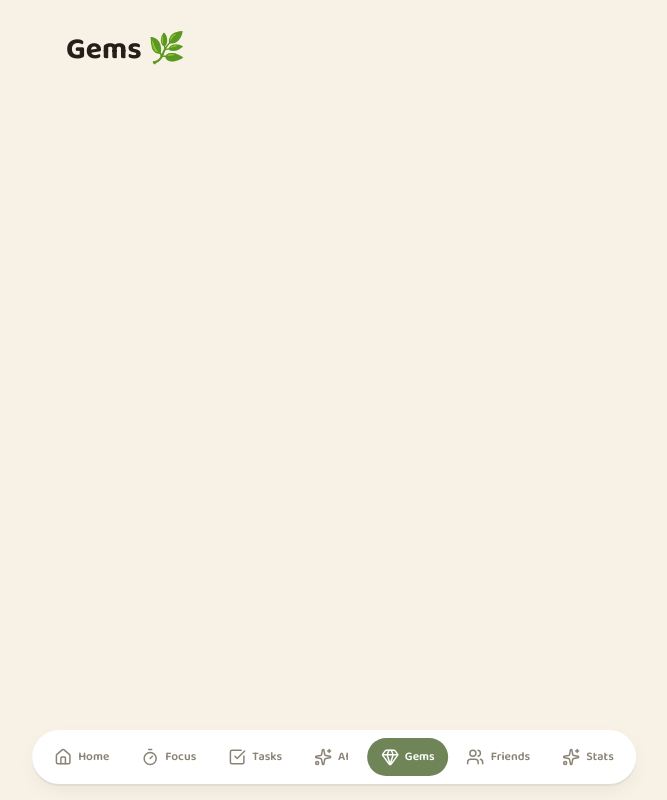
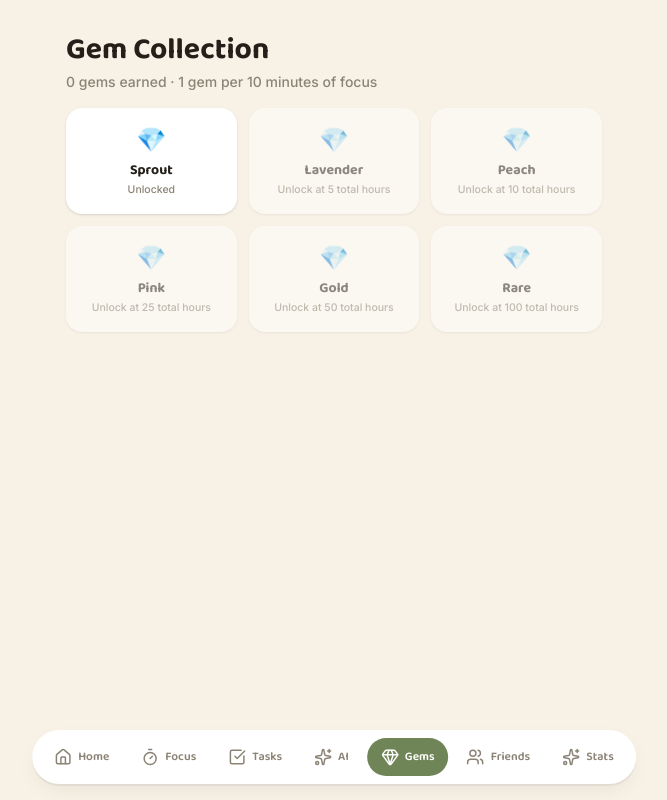
Before and after one commit to mayaok12/studypal-, a React (Vite) app in the folder web/: page /gems in a window 1280 px wide. Both pictures are taken after a click on the button "Continue with Google". Shown: the whole page, without its empty margins (306-973 px from the left). Built offline with nearby package versions, Linux system fonts and the light colour scheme.

Commit message:
gem page update

```diff
--- a/web/src/pages/Gems.jsx
+++ b/web/src/pages/Gems.jsx
@@ -1,5 +1,44 @@
+import { useOutletContext } from 'react-router-dom'
+
+const TIERS = [
+  { name: 'Sprout', threshold: 0, sub: 'Your very first session' },
+  { name: 'Lavender', threshold: 5, sub: 'Unlock at 5 total hours' },
+  { name: 'Peach', threshold: 10, sub: 'Unlock at 10 total hours' },
+  { name: 'Pink', threshold: 25, sub: 'Unlock at 25 total hours' },
+  { name: 'Gold', threshold: 50, sub: 'Unlock at 50 total hours' },
+  { name: 'Rare', threshold: 100, sub: 'Unlock at 100 total hours' },
+]
+
 export default function Gems() {
+  const { sessions, gems } = useOutletContext()
+
+  const totalMinutes = sessions.reduce((sum, s) => sum + s.minutes, 0)
+  const totalHours = totalMinutes / 60
+
   return (
-    <h1 className="text-3xl font-heading">Gems 🌿</h1>
+    <div>
+      <h1 className="text-3xl font-heading text-ink">Gem Collection</h1>
+      <p className="text-sm text-ink-soft font-medium mt-1 mb-4">
+        {gems} gems earned · 1 gem per 10 minutes of focus
+      </p>
+
+      <div className="grid grid-cols-3 gap-3">
+        {TIERS.map((t) => {
+          const unlocked = totalHours >= t.threshold
+          return (
+            <div
+              key={t.name}
+              className={`bg-card rounded-2xl p-4 text-center shadow ${unlocked ? '' : 'opacity-50'}`}
+            >
+              <div className="text-2xl mb-1">💎</div>
+              <div className="font-heading font-bold text-sm text-ink">{t.name}</div>
+              <div className="text-[10.5px] text-ink-soft font-medium mt-0.5">
+                {unlocked ? (t.threshold === 0 ? 'Unlocked' : 'Unlocked ✓') : t.sub}
+              </div>
+            </div>
+          )
+        })}
+      </div>
+    </div>
   )
 }
```
